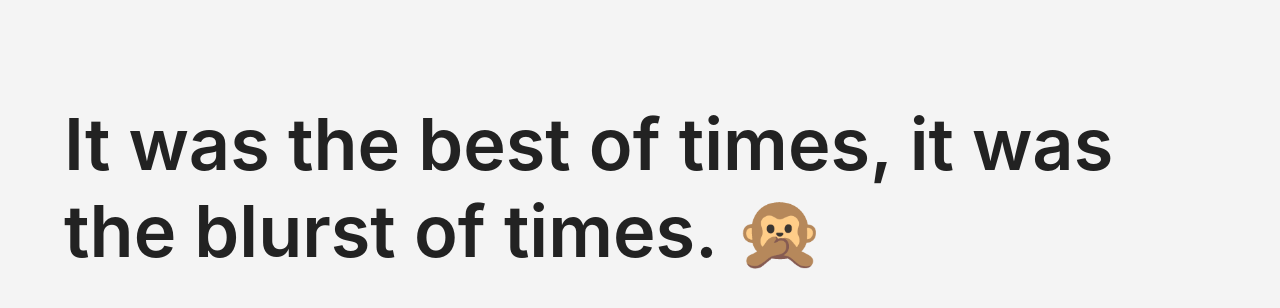
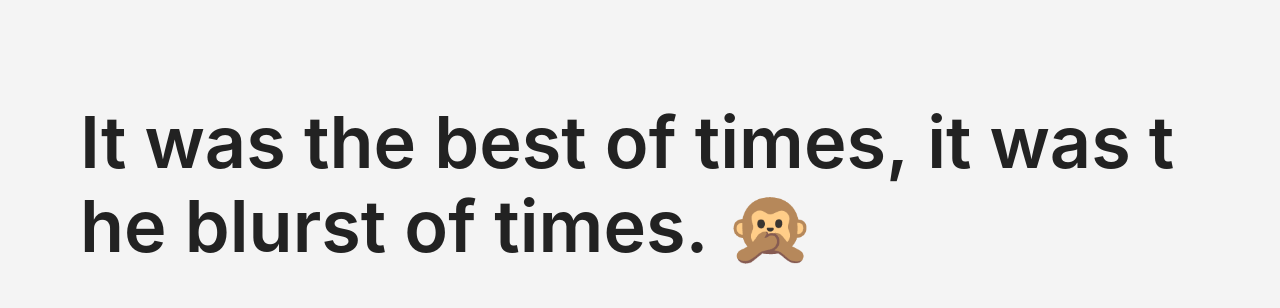
Before and after one commit to paulstraw/paulstraw, a website: page monkey/index.html in a window 1280 px wide. Drawn offline with Linux system fonts and the light colour scheme.

Commit message:
A couple final style tweaks.

```diff
--- a/monkey/index.css
+++ b/monkey/index.css
@@ -15,9 +15,13 @@ body {
 
 .display {
   font-size: 72px;
+  line-height: 84px;
+  white-space: pre-line;
+  word-wrap: break-word;
   color: #222;
   margin: 100px auto 0;
   width: 90%;
+  max-width: 1120px;
   font-weight: 600;
   font-family: -apple-system, BlinkMacSystemFont,
     "Segoe UI", "Roboto", "Oxygen",
--- a/monkey/index.js
+++ b/monkey/index.js
@@ -1,6 +1,6 @@
 (function() {
-  const TARGET = 'It was the best of times, it was the blurst of times.';
-  const LETTERS = 'abcdefghijklmnopqrstuvwxyz ,. ABCDEFGHIJKLMNOPQRSTUVWXYZ'.split('');
+  const TARGET = 'It\xa0was\xa0the\xa0best\xa0of\xa0times,\xa0it\xa0was\xa0the\xa0blurst\xa0of\xa0times.';
+  const LETTERS = 'abcdefghijklmnopqrstuvwxyz\xa0,.ABCDEFGHIJKLMNOPQRSTUVWXYZ'.split('');
   const LETTER_LENGTH = LETTERS.length;
   const DISPLAY = document.querySelector('.display');
   var input = '';
```
